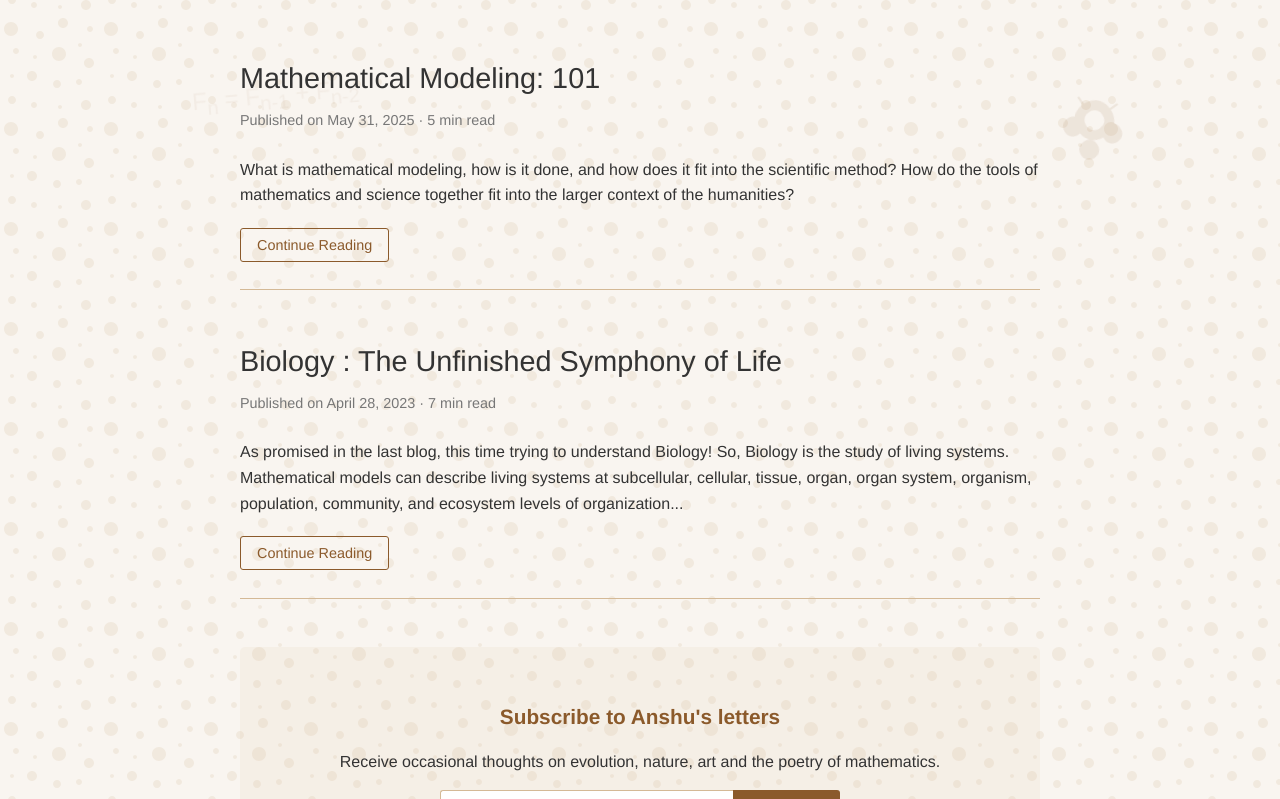
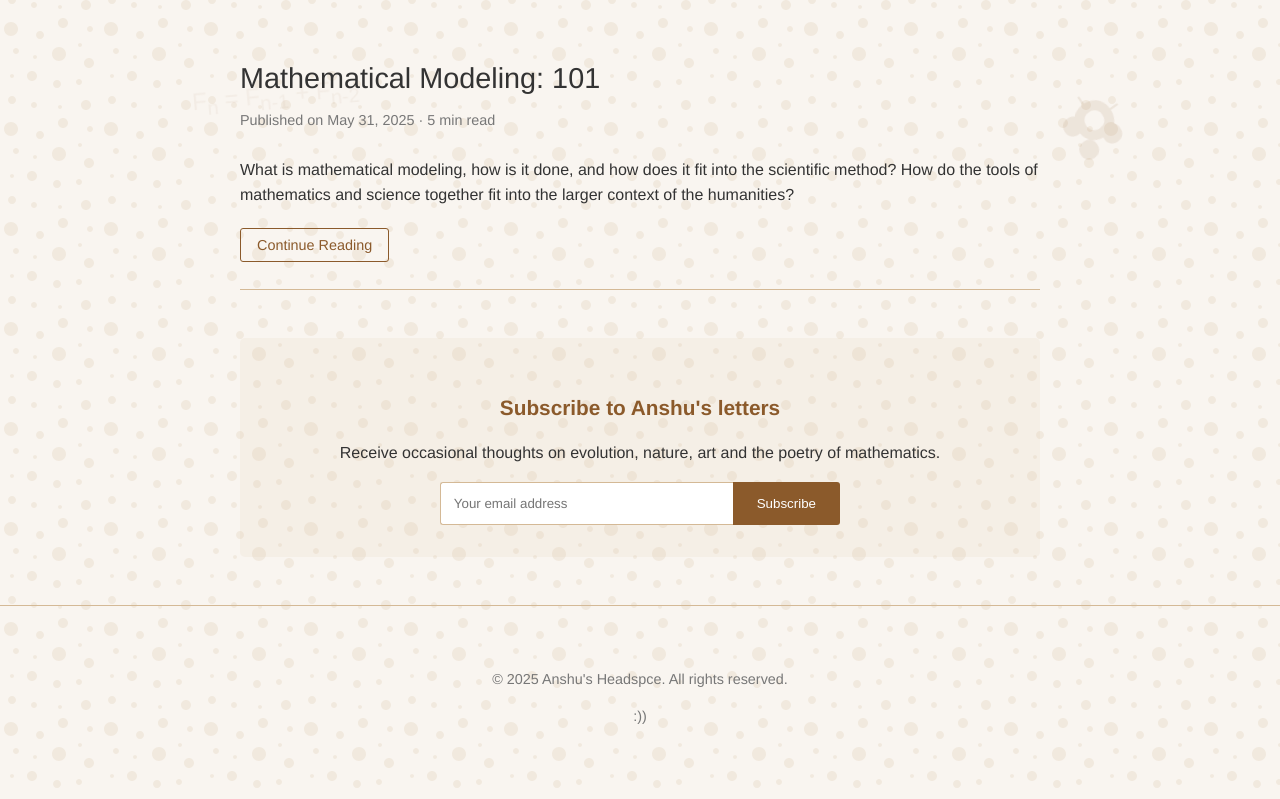
Before and after one commit to anshumishra1729/Mathembio, a plain HTML site: page index.html in a window 1280 px wide. Shown: the part 482-1281 px from the top of the page. Drawn offline with Linux system fonts and the light colour scheme.

Commit message:
Update index.html

```diff
--- a/index.html
+++ b/index.html
@@ -287,18 +287,9 @@ I’m interested in Mathematical Biology and modeling more generally.
             <div class="post-meta">Published on May 31, 2025 · 5 min read</div>
             <p class="post-excerpt">
                 What is mathematical modeling, how is it done, and how does it fit into the scientific method? How do the tools of mathematics and science together fit into the larger context of the humanities? </p>
-            <a href="post-minimalism-writing.html" class="read-more">Continue Reading</a>
+            <a href="ARTICLE 1.html" class="read-more">Continue Reading</a>
         </article>
 
-        <article class="post">
-            <h2 class="post-title">Biology : The Unfinished Symphony of Life</h2>
-            <div class="post-meta">Published on April 28, 2023 · 7 min read</div>
-            <p class="post-excerpt">
-                As promised in the last blog, this time trying to understand Biology!
-
-So, Biology is the study of living systems. Mathematical models can describe living systems at subcellular, cellular, tissue, organ, organ system, organism, population, community, and ecosystem levels of organization... </p>
-            <a href="post-nature-algorithms.html" class="read-more">Continue Reading</a>
-        </article>
 
 
 
```
